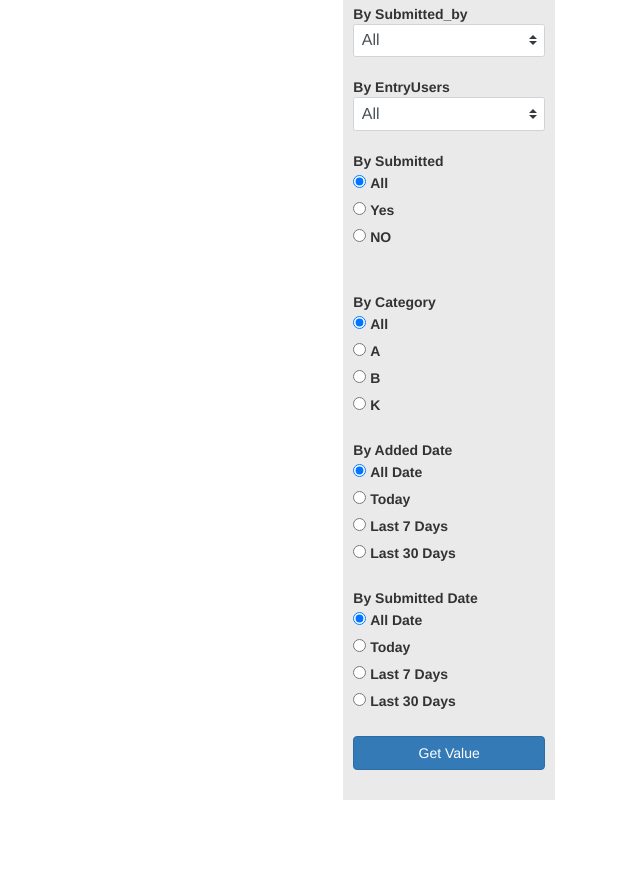
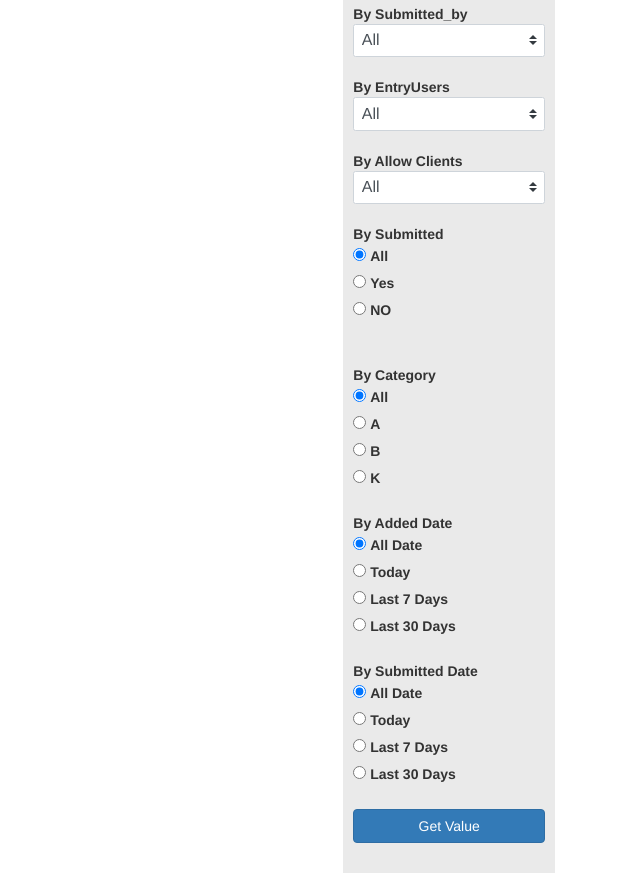
Before and after one commit to romankc17/DL-Django-Firebase, a Django app: page /clients/ in a window 1280 px wide. Shown: the part 227-1100 px from the top of the page, without its empty margins (640-1280 px from the left). Before the commit the page ends 1027 px from the top, so only its background shows below. Run offline with Django 3.2, Linux system fonts and the light colour scheme; the visitor is signed in with stand-in values (Sample User, id 1); data that the repository does not hold is empty; some libraries are stand-ins or nearby versions.

Commit message:
client_list updated

```diff
--- a/liscence/templates/liscence/client_list.html
+++ b/liscence/templates/liscence/client_list.html
@@ -68,7 +68,11 @@
                         {{client.category}}<br>
                         [{{client.statusType.upper}}]
                     </td>
-                    <td>{{client.mobileNumber}}</td>
+                    <td>
+                        <button class="mobno">
+                            {{client.mobileNumber}}
+                        </button>
+                    </td>
                     <td>{{client.clientAddedAt.date}}</td>
                     <td style="white-space: normal !important;">
                     {%if not client.submitted%}
@@ -112,6 +116,11 @@
                                 data-toggle="modal"
                             >
                                 <span class="glyphicon glyphicon-trash"></span>
+                            </button>
+                        </span>
+                        <span style="width: 100%;margin-top:2px;">
+                            <button class="btn btn-primary allow-btn" role="button" value="{{client.allow}}">
+                                Allow?
                             </button>
                         </span>
                     </td>
@@ -160,6 +169,17 @@
                       {%for user in users%}
                       <option value="{{user.uid}}">{{user.uid}}</option>
                       {%endfor%}
+                    </select>
+                </div>
+            </div>
+
+            <div class="cate" id='allow_clients'>
+                <div style="font-weight:900">By Allow Clients</div>
+                <div>
+                    <select style="font-size:16px;" class="browser-default custom-select" id="ac" name="allow_clients">
+                      <option value="all">All</option>
+                      <option value="yes">Yes</option>
+                      <option value="no">No</option>
                     </select>
                 </div>
             </div>
@@ -286,6 +306,7 @@
             $('select#institutes').val('{{staff}}');
             $('select#sb').val('{{submitted_by}}');
             $('select#eu').val('{{entry_users}}');
+            $('select#ac').val('{{allow_clients}}');
 
             $('.notSub').click(function(){
                 var refNo=prompt("If this client is registered, enter the refrence number:");
@@ -312,8 +333,56 @@
                         },
                     });
                 }
+            });
 
+            $('.mobno').click(function(){
+                var mNumber=prompt("Change Mobile Number:");
+                if (mNumber!=null && mNumber.trim()!='') {
+                    mNumber=mNumber.trim();
+                    var client_id = $(this).parents("tr").attr("cid");
+                    $.ajax({
+                        type: "POST",
+                        url: '{%url "mobileUpdate"%}',
+                        dataType: "json",
+                        data: {
+                            csrfmiddlewaretoken:'{{csrf_token}}',
+                            client_id: client_id,
+                            mobileNumber:mNumber,
+                        },
+                        success: (data)=> {
+                            $(this).html(mNumber);
+                        },
+                    });
+                }
             });
+
+            $('.allow-btn').click(function(){
+                var client_id = $(this).parents("tr").attr("cid");
+                if ($(this).val()=="True")
+                    var allow = false
+                else
+                    var allow = true
+                $.ajax({
+                        type: "POST",
+                        url: '{%url "allowUpdate"%}',
+                        dataType: "json",
+                        data: {
+                            csrfmiddlewaretoken:'{{csrf_token}}',
+                            client_id: client_id,
+                            allow:allow,
+                        },
+                        success: (data)=> {
+                            if (data.allow) {
+                                $(this).val("True");
+                                $(this).parents('tr').css('background', 'white');
+                            }
+                            else {
+                                $(this).val("False");
+                                $(this).parents('tr').css('background', '#8D3C2B');
+                            }
+                        },
+                    });
+            })
 
             $('.editEntries').click(function(){
                 var entry_users=$(this).html().replace(/\s/g,'');
--- a/liscence/urls.py
+++ b/liscence/urls.py
@@ -31,6 +31,8 @@ urlpatterns = [
     path('client_update', ajax.client_update, name='client_update'),
     path('user_delete', ajax.user_delete, name='user_delete'),
     path('subUpdate', ajax.subUpdate, name='subUpdate'),
+    path('mobileUpdate', ajax.mobileUpdate, name='mobileUpdate'),
+    path('allowUpdate', ajax.allowUpdate, name='allowUpdate'),
     path('edit_entryUsers', ajax.edit_entryUsers, name='edit_entryUsers'),
 
 
--- a/liscence/views.py
+++ b/liscence/views.py
@@ -58,6 +58,7 @@ def list_clients(request):
                         'staffs':[user for user in _users if user.staff],
                         'submitted_by':'all',
                         'entry_users':'all',
+                        'allow_clients':'all',
                         'staff': 'all'
                         })
     else:
@@ -81,13 +82,22 @@ def clients_filter(request):
             staff = request.POST['staffs']
             submitted_by=request.POST['submitted_by']
             entry_users=request.POST['entry_users']
-            print(entry_users)
+            allow_clients=request.POST['allow_clients']
             payload['staff']=staff
             payload['submitted_by']=submitted_by
             payload['entry_users']=entry_users
             payload['staffs']=users.filter_by_staff()
             if not staff=='all':
                 to_filter['staff']=staff
+            print(allow_clients)
+            if not allow_clients=='all':
+                if allow_clients=='yes':
+                    allow=True
+                    payload['allow_clients']='yes'
+                else:
+                    allow=False
+                    payload['allow_clients']='no'
+                to_filter['allow']=allow
             if not submitted_by=='all':
                 to_filter['submitted_by']=submitted_by
             if not entry_users=='all':
@@ -95,7 +105,7 @@ def clients_filter(request):
             _users = users.all()
             payload['users']=_users
 
-            if staff==submitted_by==submitted == category == clientAddedAt == clientSubmittedAt==entry_users=='all':
+            if staff==submitted_by==submitted == category == clientAddedAt == clientSubmittedAt==entry_users==allow_clients=='all':
                 return redirect('clients')
         else:
             if submitted==category==clientAddedAt==clientSubmittedAt=='all':
@@ -143,7 +153,7 @@ def clients_filter(request):
         payload['submitted_at_'+clientSubmittedAt]=True
         if not request.user.is_superuser:
             to_filter['staff']=request.user.username
-
+        print(to_filter)
         _clients=clients.page_filter(to_filter)
 
         payload['clients']=sortClients(_clients,reverse=True)
@@ -309,7 +319,7 @@ def add_clients(request):
             'district':request.POST.get('district'),
             'village':request.POST.get('village'),
             'wardNumber':request.POST.get('wardNumber'),
-            'tole':request.POST.get('tole'),
+            'tole':request.POST.get('tole').title(),
             'mobileNumber':request.POST.get('mobileNumber'),
             'cate':request.POST.get('cate'),
             'appliedZoneOffice':request.POST.get('appliedZoneOffice'),
@@ -327,10 +337,12 @@ def add_clients(request):
             'entry_users':[staff,'romanchhetri02'],
             'institute_id':'L2NNi7gACKofVU456A2t',
             'statusType':'newlicense',
+            'zoneName':request.POST.get('zoneName').strip().title(),
+            'districtName':request.POST.get('districtName').strip().title(),
             'submitted':False,
         })
-        doc_id=data['firstname']+data['lastname']+'-'+data['citizenshipNumber'].replace('/','')
-        clients.add(doc_id,data)
+        doc_id=data['firstname']+data['lastname']+'-'+data['mobileNumber']
+        clients.add(doc_id.replace(" ",""),data)
 
     return render(request, 'liscence/add_clients.html')
 
```
Also changed, not shown: liscence/ajax.py (+38 -0 lines).
